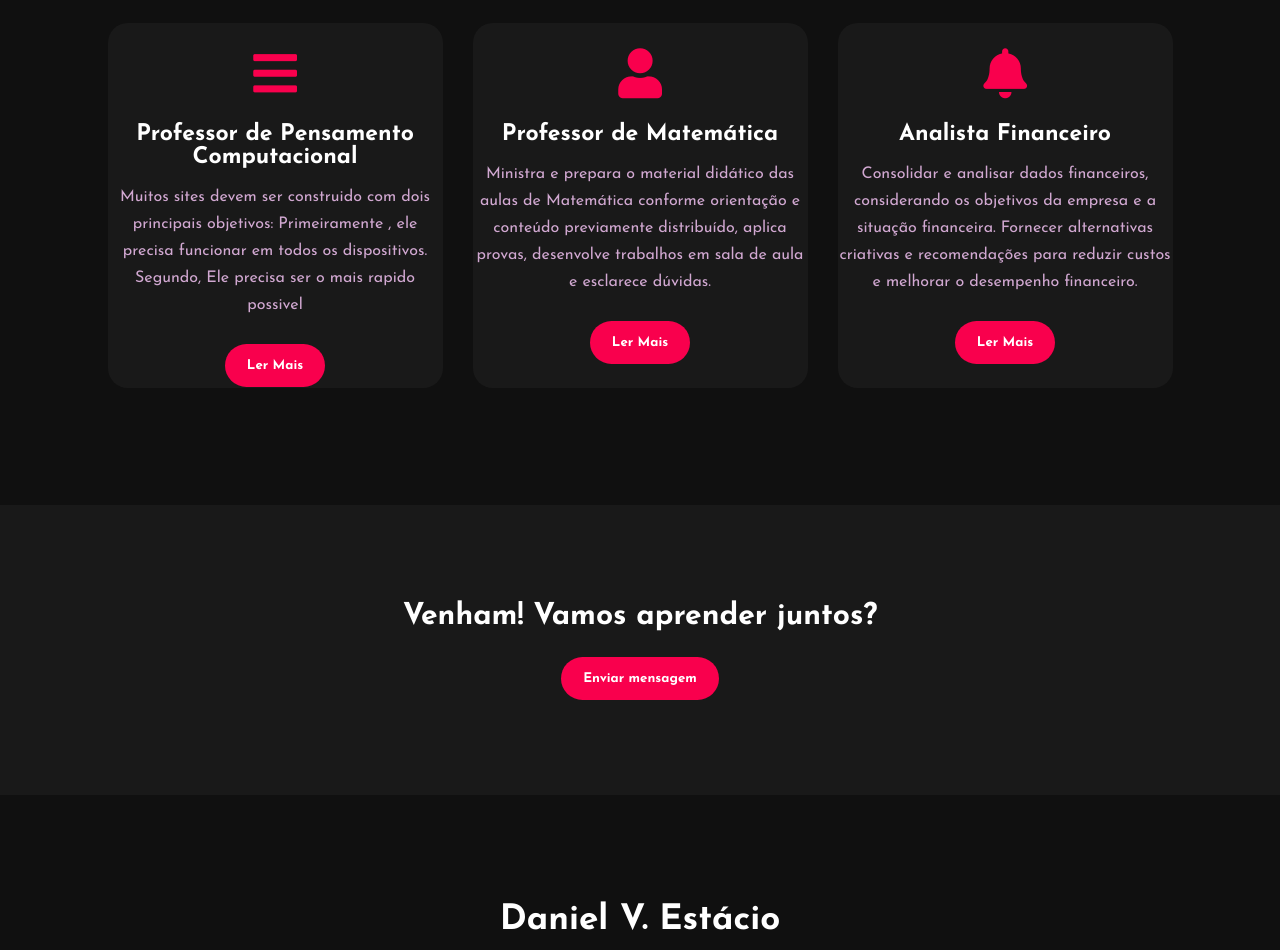
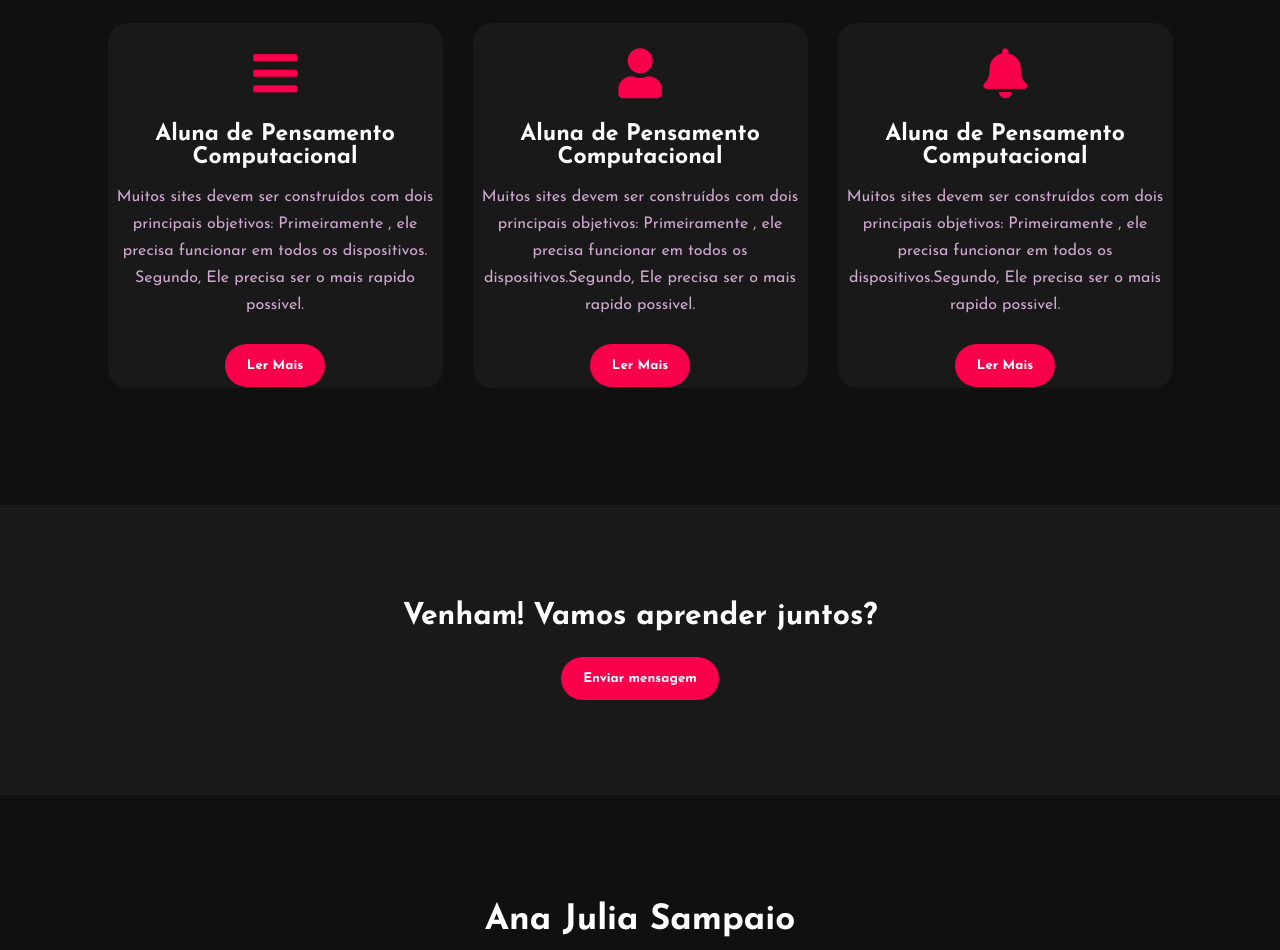
Before and after one commit to AanaSampaio/portif-lio, a plain HTML site: page index.html in a window 1280 px wide. Shown: the part 1660-2610 px from the top of the page. Drawn offline with Linux system fonts and the light colour scheme.

Commit message:
Update index.html

```diff
--- a/index.html
+++ b/index.html
@@ -29,8 +29,8 @@
 
             <div class="Main">
                 <h4>Ola, meu nome é</h4>
-                <h1>Daniel <span>V. Estácio</span></h1>
-                <h3>Professor de Pensamento Computacional</h3>
+                <h1>Ana Julia <span>Sampaio</span></h1>
+                <h3>Aluna de Pensamento Computacional</h3>
                 <div class="Container-btn">
                     <form>
                         <input type="email" nome="email" id="mail" placeholder="Envie seu Email">
@@ -47,8 +47,8 @@
                 <img src="foto4.png">
                 <div class="Text-sobre">
                     <h2>Sobre-Mim</h2>
-                    <h5>Prof. Pensamento <span>& Computacional</span></h5>
-                    <p>Sou professor de pensamento computacional. O meu dia a dia com os meus alunos é, incentivar e orienta-los com projetos e idéias de construção de páginas de internet, usando HTML e CSS, fazendo com que todos ensira no seu cotideano a tecnologia de uma forma bem leve e produtiva, e que sejam excelentes profissionais.</p>
+                    <h5>Aluna de Pensamento <span>& Computacional</span></h5>
+                    <p>Sou aluna de pensamento computacional. O meu dia a dia com o meu professor é, incentivado e orientado com projetos e idéias de construção de páginas de internet, usando HTML e CSS, fazendo com que todos ensira no seu cotideano a tecnologia de uma forma bem leve e produtiva, e que sejam excelentes profissionais.</p>
                     <button type="button">Vamos conversa</button><!--Button-->
                 </div><!--Text-sobre-->
             </div><!--main-sobre-->
@@ -64,27 +64,27 @@
             <div class="Caixa">
                 <div class="Card">
                     <i class="fas fa-bars"></i>
-                    <h5>Professor de Pensamento Computacional</h5>
+                    <h5>Aluna de Pensamento Computacional</h5>
                     <div class="Paragrafo-button">
-                        <p>Muitos sites devem ser construido com dois principais objetivos: Primeiramente , ele precisa funcionar em todos os dispositivos. Segundo, Ele precisa ser o mais rapido possivel </p>
+                        <p>Muitos sites devem ser construídos com dois principais objetivos: Primeiramente , ele precisa funcionar em todos os dispositivos. Segundo, Ele precisa ser o mais rapido possivel. </p>
                         <button type="button">Ler Mais</button><!--button-->
                     </div><!--Paragrafo-button-->
                 </div><!--Card-->
 
                 <div class="Card">
                     <i class="fas fa-user"></i>
-                    <h5>Professor de Matemática</h5>
+                    <h5>Aluna de Pensamento Computacional</h5>
                     <div class="Paragrafo-button">
-                        <p>Ministra e prepara o material didático das aulas de Matemática conforme orientação e conteúdo previamente distribuído, aplica provas, desenvolve trabalhos em sala de aula e esclarece dúvidas.</p>
+                        <p> Muitos sites devem ser construídos com dois principais objetivos: Primeiramente , ele precisa funcionar em todos os dispositivos.Segundo, Ele precisa ser o mais rapido possivel.</p>
                         <button type="button">Ler Mais</button><!--button-->
                     </div><!--Paragrafo-button-->
                 </div><!--Card-->
 
                 <div class="Card">
                     <i class="fas fa-bell"></i>
-                    <h5>Analista Financeiro</h5>
+                    <h5>Aluna de Pensamento Computacional</h5>
                     <div class="Paragrafo-button">
-                        <p>Consolidar e analisar dados financeiros, considerando os objetivos da empresa e a situação financeira. Fornecer alternativas criativas e recomendações para reduzir custos e melhorar o desempenho financeiro. </p>
+                        <p>Muitos sites devem ser construídos com dois principais objetivos: Primeiramente , ele precisa funcionar em todos os dispositivos.Segundo, Ele precisa ser o mais rapido possivel. </p>
                         <button type="button">Ler Mais</button><!--button-->
                     </div><!--Paragrafo-button-->
                 </div><!--Card-->
@@ -99,7 +99,7 @@
 
         <!--Rodapé--->
         <footer>
-              <h6>Daniel V. Estácio</h6>
+              <h6>Ana Julia Sampaio</h6>
             <p>Para mais HTML E CSS, tutorias - por favor clique no link abaixo para ter acesso aos conteúdos</p>
             <div class="Redes-sociais">
                 <a href="#"><i class="fab fa-facebook-f"></i></a>
@@ -108,7 +108,7 @@
                 <a href="#"><i class="fab fa-whatsapp web"></i></a>
                 <a href="#"><i class="fab fa-github"></i></a>
             </div><!--Redes-sociais-->
-            <p class="end">CopyRight By Daniel V. Estácio</p>
+            <p class="end">CopyRight By Ana J. Sampaio</p>
         </footer>
 
     </body>
```
